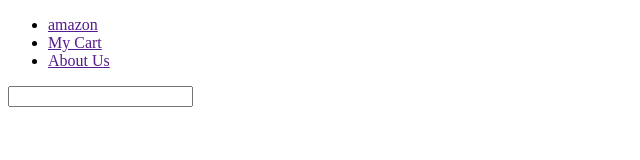
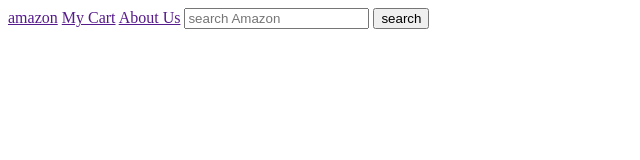
Before and after one commit to hitesh268-fresher/portfolio, a plain HTML site: page index.html in a window 1280 px wide. Shown: the whole page, without its empty margins (0-640 px from the left). Drawn offline with Linux system fonts and the light colour scheme.

Commit message:
amzon.in

```diff
--- a/index.html
+++ b/index.html
@@ -8,12 +8,11 @@
 </head>
 <body>
     <div>
-        <ul>
-            <li><a href="">amazon</a></li>
-            <li><a href="">My Cart</a></li>
-            <li><a href="">About Us</a></li>
-        </ul>
-        <input type="searchAmazon">
+        <a href="">amazon</a>
+        <a href="">My Cart</a>
+        <a href="">About Us</a>
+        <input placeholder="search Amazon" >
+        <button>search</button>
     </div>
 </body>
 </html>
```
